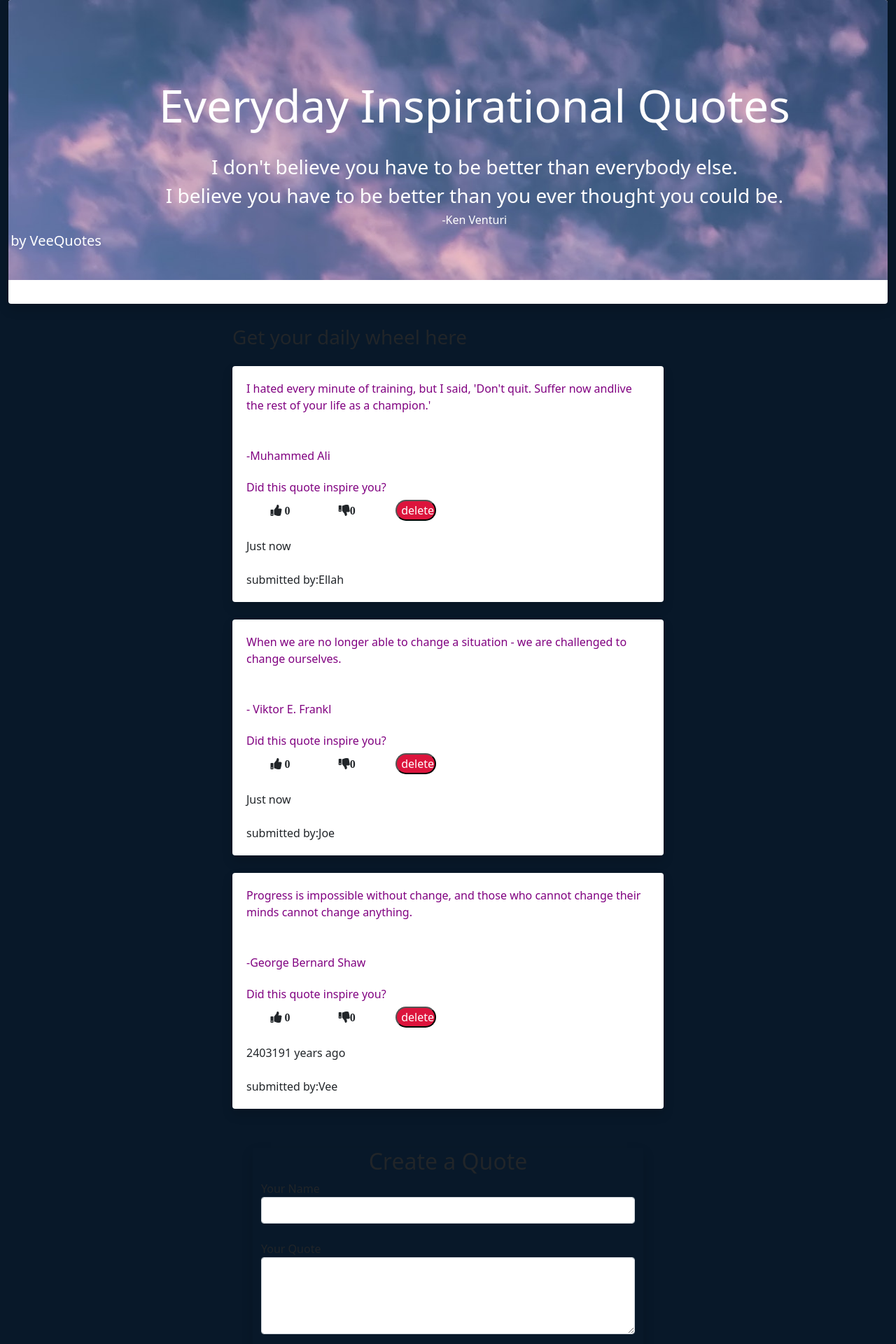
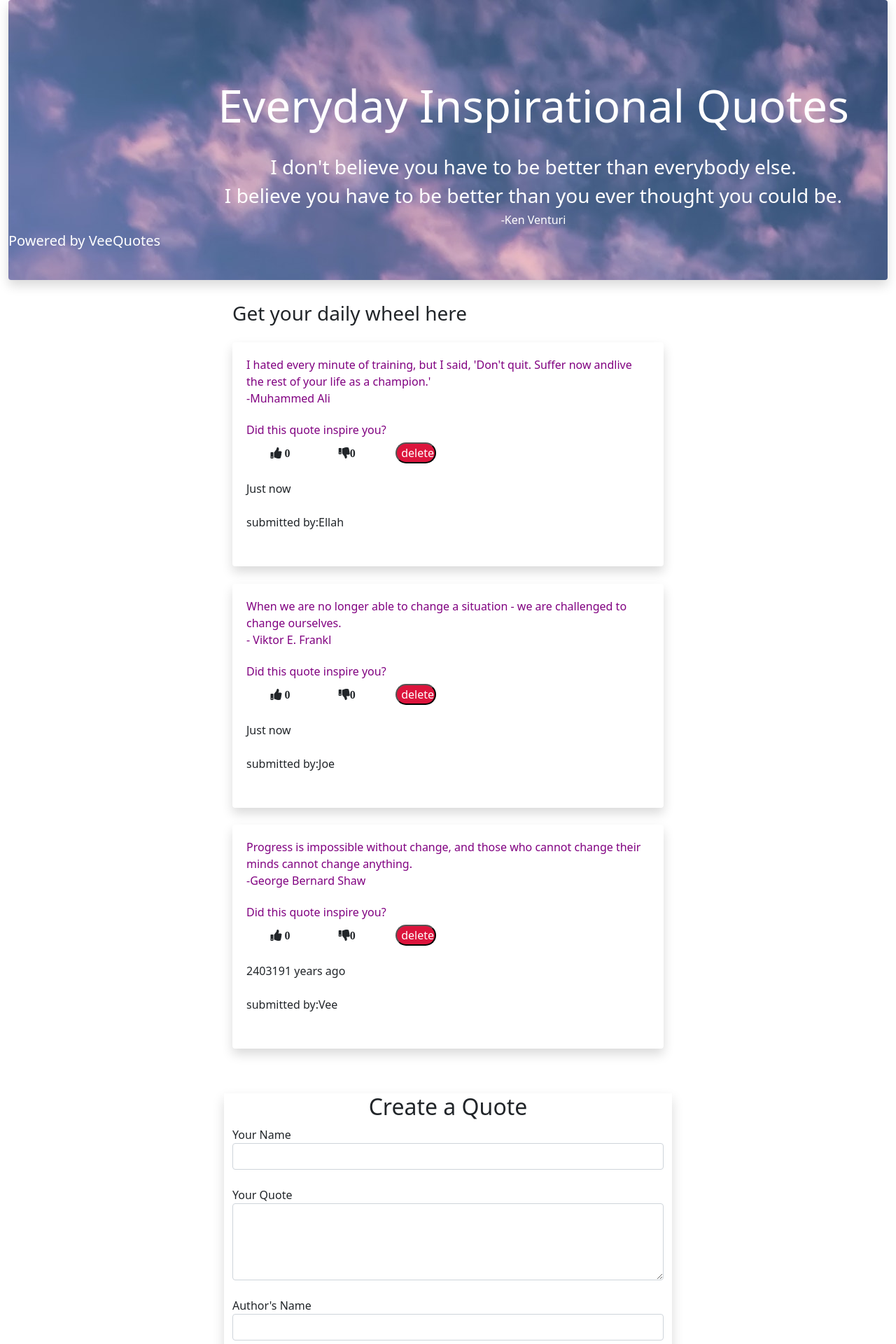
Before and after one commit to violetauko/VeeQuotes, an Angular app: page / in a window 1280 px wide. Shown: the top 1920 px of the page at 70% size. Built offline with nearby package versions, Linux system fonts and the light colour scheme.

Commit message:
removed background

```diff
--- a/src/app/app.component.html
+++ b/src/app/app.component.html
@@ -1,22 +1,17 @@
 
 <div class="container-fluid">
-  <div id="carouselExampleSlidesOnly" class="carousel slide" data-bs-ride="carousel">
-   <div class="carousel-inner shadow  bg-body rounded">
-     <div class="carousel-item active text-center text-white" id="img">
+
+   <div class="carousel-inner shadow  bg-body rounded" >
+     <div class="text-center text-white"id="img" >
       <h1>Everyday Inspirational Quotes</h1> <br>
       <h3>I don't believe you have to be better than everybody else. </h3>
         <h3>I believe you have to be better than you ever thought you could be.</h3>
       <h6>-Ken Venturi</h6>
       <h5>Powered by VeeQuotes</h5>
      </div>
-     <div class="carousel-item text-center ">
-       <div class="card bg-dark text-white">
-         <img src="../assets/pexels-alexas-fotos-6935107.jpg" style="width: 1500px;height: 400px;">
-           <h5>Powered by VeeQuotes</h5>
-         </div>
-       </div>
+
    </div>
-     </div>
+
  </div>
 
   <app-quote></app-quote>
--- a/src/app/quote-form/quote-form.component.css
+++ b/src/app/quote-form/quote-form.component.css
@@ -3,10 +3,10 @@
     margin-top: 5%;
     /* padding: 5%; */
 
+}
 
 
 
-}
 button{
     background-color: crimson;
     color: white;
--- a/src/app/quote/quote.component.css
+++ b/src/app/quote/quote.component.css
@@ -1,8 +1,10 @@
 #shadow1{
 
-    /* height: 40vh; */
+    height: 40vh;
     padding: 20px;
     margin-top: 4%;
+
+
 
 }
 #quote{
--- a/src/app/quote/quote.component.html
+++ b/src/app/quote/quote.component.html
@@ -1,9 +1,10 @@
 
-<div class="container" id="quote">
+<div class="container " id="quote">
       <h3>Get your daily wheel here</h3>
   <div
+
   *ngFor="let quote of quotes; let i = index"
-  class="shadow bg-body rounded"
+  class="shadow bg-body rounded "
   id="shadow1"
 >
 <div *ngIf="ishighestVotes()===quote.upvotes && quote.upvotes>0;then highlight else notHighlight">
@@ -18,7 +19,7 @@
 </ng-template >
 <ng-template #notHighlight>
   <div  appHighlight>
-    {{ quote.quote }} <br /><br /><br />-{{ quote.author }} <br /><br />
+    {{ quote.quote }} <br >-{{ quote.author }} <br /><br />
     <h6>Did this quote inspire you?</h6>
   </div>
 </ng-template>
@@ -30,6 +31,4 @@
   submitted by:{{quote.name}}
 </div>
 </div>
-<div class="container ">
 <app-quote-form (addQuote)="addNewQuote($event)"></app-quote-form>
-    </div>
--- a/src/index.html
+++ b/src/index.html
@@ -10,7 +10,7 @@
   <link href="https://cdn.jsdelivr.net/npm/bootstrap@5.1.3/dist/css/bootstrap.min.css" rel="stylesheet" integrity="sha384-1BmE4kWBq78iYhFldvKuhfTAU6auU8tT94WrHftjDbrCEXSU1oBoqyl2QvZ6jIW3" crossorigin="anonymous">
 
 </head>
-<body style="background-color:#081829">
+<body >
   <script src="https://cdn.jsdelivr.net/npm/bootstrap@5.1.3/dist/js/bootstrap.bundle.min.js" integrity="sha384-ka7Sk0Gln4gmtz2MlQnikT1wXgYsOg+OMhuP+IlRH9sENBO0LRn5q+8nbTov4+1p" crossorigin="anonymous"></script>
   <app-root></app-root>
 </body>
```
Also changed, not shown: src/app/quote-form/quote-form.component.html (+4 -4 lines).
